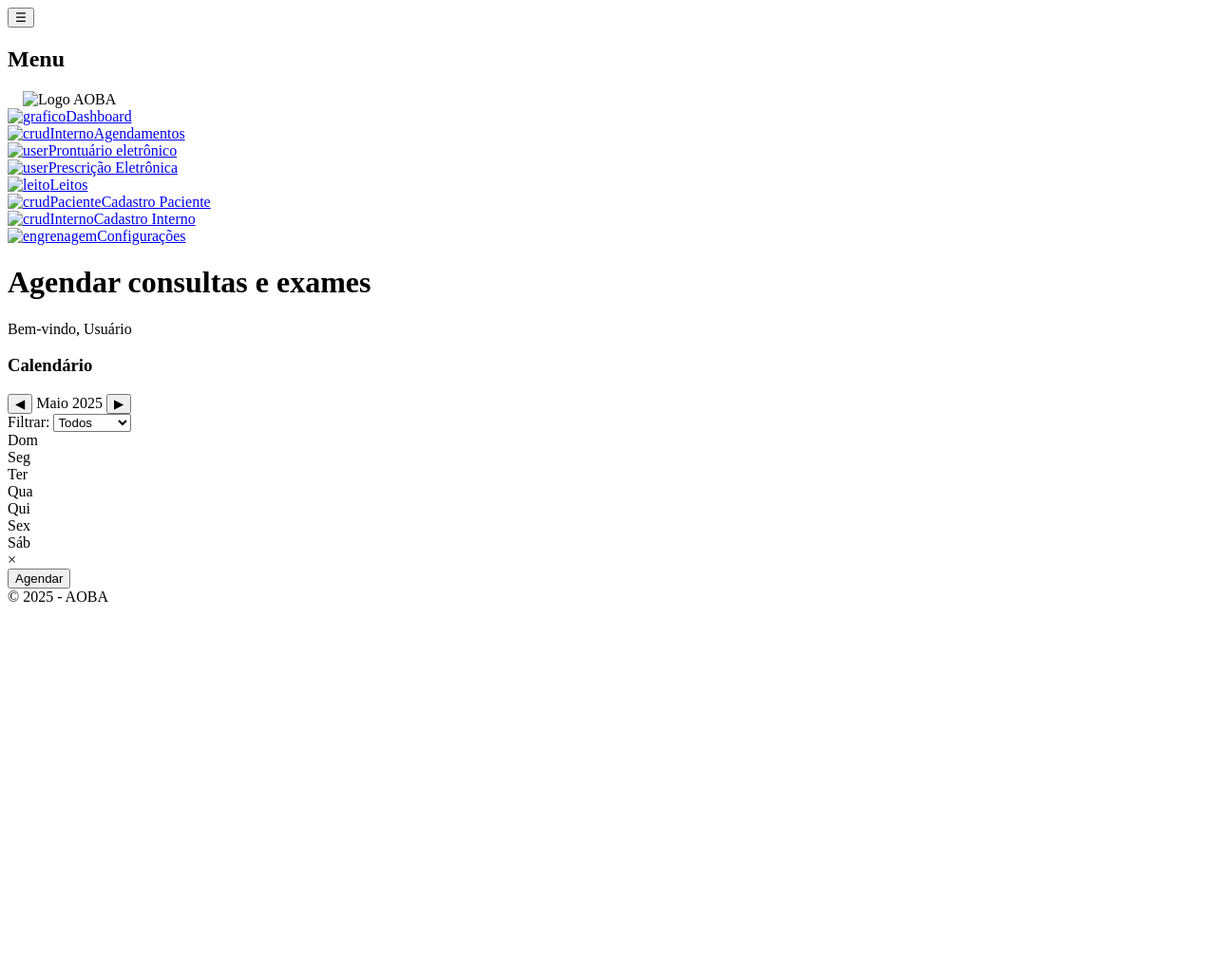
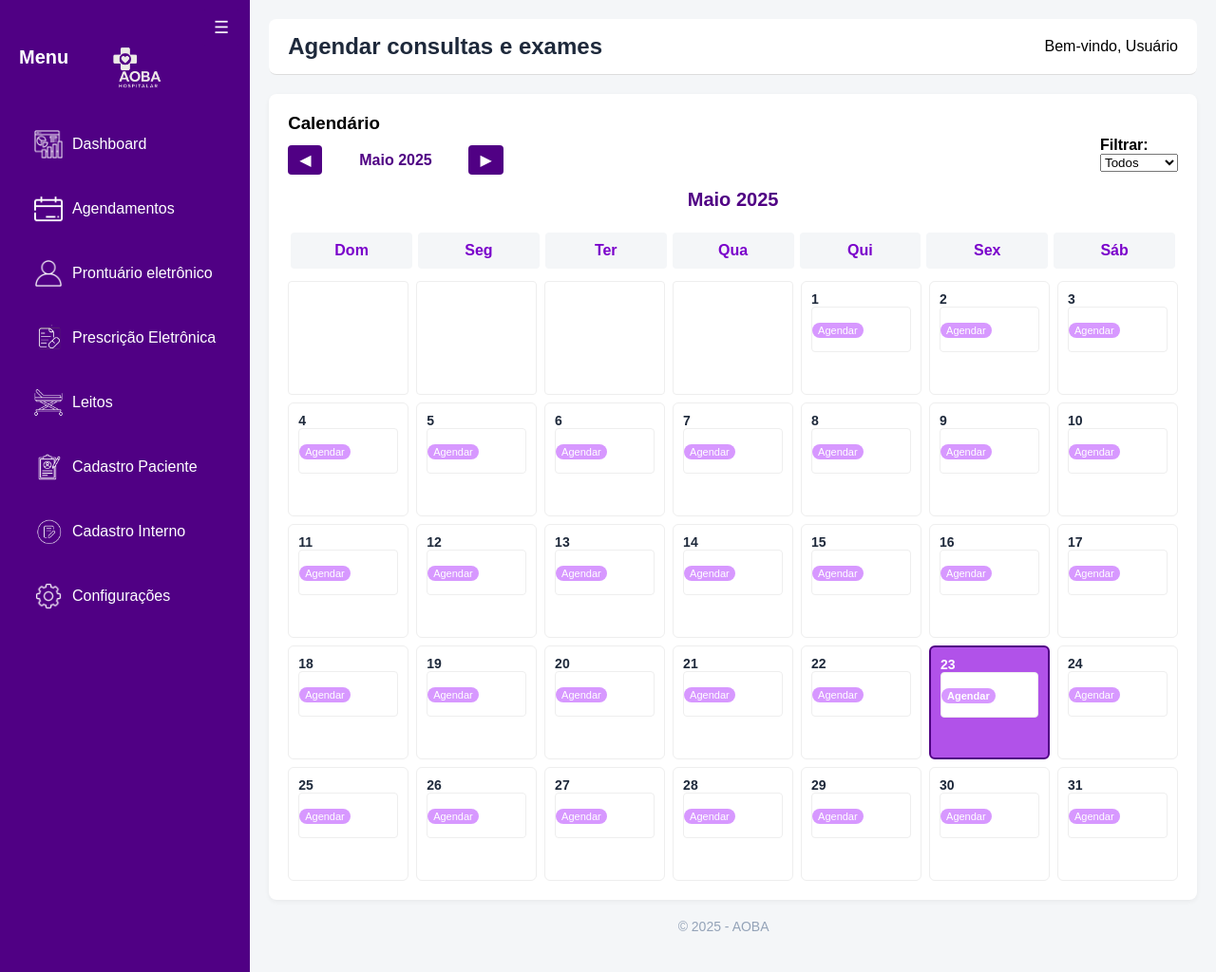
Before and after one commit to vitortrapp-philips/aoba, a plain HTML site: page src/html/calendario.html in a window 1280 px wide. Shown: the whole page at 95% size. Before the commit the page ends 800 px from the top, so only its background shows below. Drawn offline with Linux system fonts and the light colour scheme; the site is published under a folder, as on GitHub Pages, so addresses that start at the root find nothing; a web font is replaced by a local one.

Commit message:
Update calendario.html

```diff
--- a/src/html/calendario.html
+++ b/src/html/calendario.html
@@ -1,10 +1,11 @@
+
 <!DOCTYPE html>
 <html lang="pt-br">
   <head>
     <meta charset="UTF-8" />
     <meta name="viewport" content="width=device-width, initial-scale=1.0" />
     <title>Agendamento</title>
-    <link rel="stylesheet" href="/src/css/style-calendar.css" />
+    <link rel="stylesheet" href="../css/style-calendar.css" />
     <link rel="preconnect" href="https://fonts.googleapis.com" />
     <link rel="preconnect" href="https://fonts.gstatic.com" crossorigin />
     <link
@@ -16,51 +17,51 @@
       <button id="toggle-menu" class="toggle-btn">☰</button>
       <div class="logo">
         <h2>Menu</h2>
-            <img src="/src/img/logo1.png" alt="Logo AOBA" />
+            <img src="../img/logo1.png" alt="Logo AOBA" />
       </div>
       <nav>
         <div class="Dash">
           <a href="dashboard.html">
-            <img src="/src/img/grafico-preditivo.png" alt="grafico" />Dashboard
+            <img src="../img/grafico-preditivo.png" alt="grafico" />Dashboard
           </a>
         </div>
         <div class="Calendar">
           <a href="calendario.html">
-            <img src="/src/img/calendar.png" alt="crudInterno" />Agendamentos
+            <img src="../img/calendar.png" alt="crudInterno" />Agendamentos
           </a>
         </div>
         <div class="Prontuario">
           <a href="prontuario.html">
-            <img src="/src/img/perfil-de-usuario.png" alt="user" />Prontuário
+            <img src="../img/perfil-de-usuario.png" alt="user" />Prontuário
             eletrônico
           </a>
         </div>
         <div class="prescricao">
           <a href="prescricao-eletronica.html"
-            ><img src="/src/img/prescricao.png" alt="user" />Prescrição
+            ><img src="../img/prescricao.png" alt="user" />Prescrição
             Eletrônica</a
           >
         </div>
         <div class="Leito">
           <a href="leito.html">
-            <img src="/src/img/leito.png" alt="leito" />Leitos
+            <img src="../img/leito.png" alt="leito" />Leitos
           </a>
         </div>
         <div class="CrudPaciente">
           <a href="crud-paciente.html">
-            <img src="/src/img/crud-paciente.png" alt="crudPaciente" />Cadastro
+            <img src="../img/crud-paciente.png" alt="crudPaciente" />Cadastro
             Paciente
           </a>
         </div>
         <div class="CrudInterno">
           <a href="crud-interno.html">
-            <img src="/src/img/crud-interno.png" alt="crudInterno" />Cadastro
+            <img src="../img/crud-interno.png" alt="crudInterno" />Cadastro
             Interno
           </a>
         </div>
         <div class="Config">
           <a href="config.html">
-            <img src="/src/img/engrenagem.png" alt="engrenagem" />Configurações
+            <img src="../img/engrenagem.png" alt="engrenagem" />Configurações
           </a>
         </div>
       </nav>
@@ -137,6 +138,6 @@
       <footer>© 2025 - AOBA</footer>
     </main>
 
-    <script src="/src/script/calendar.js"></script>
+    <script src="../script/calendar.js"></script>
   </body>
 </html>
```
